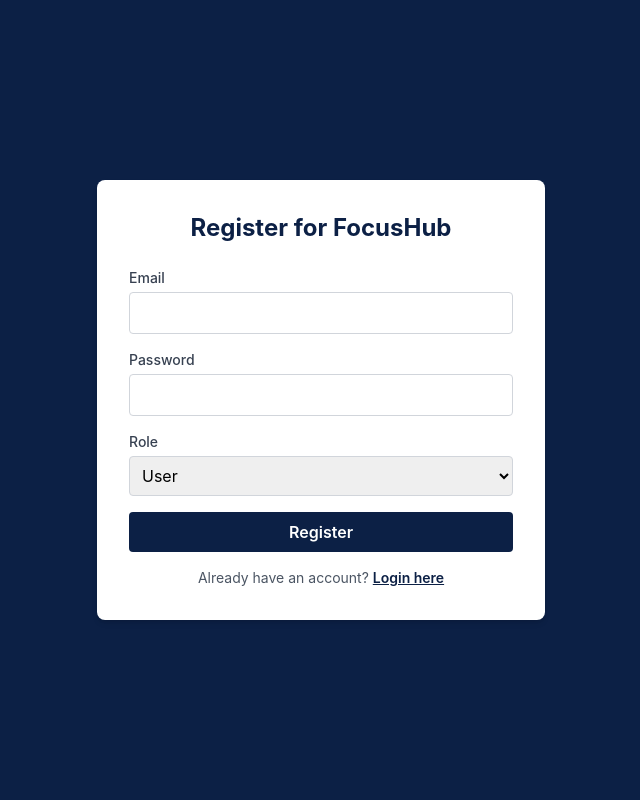
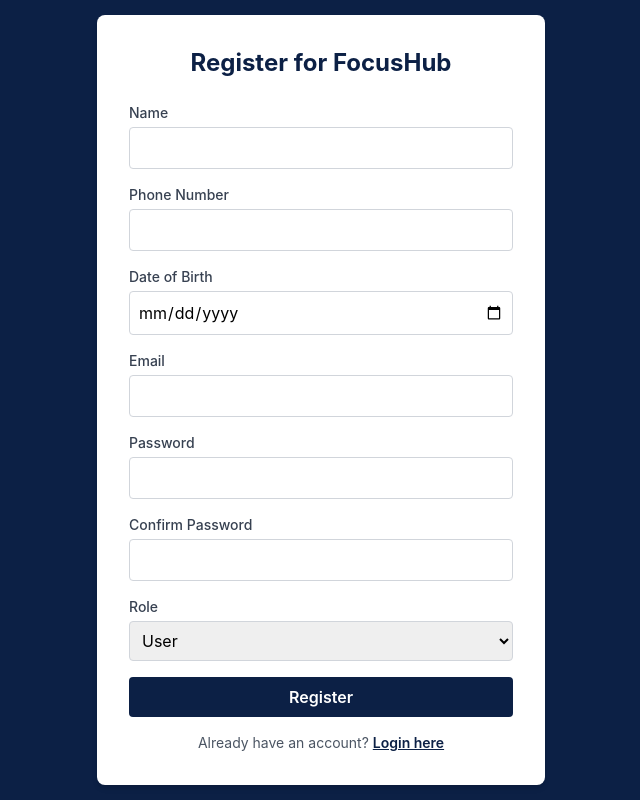
Before and after one commit to TamilSelvi072001/study-hub, a React (Create React App) app: page /register in a window 1280 px wide. Shown: the whole page, without its empty margins (319-959 px from the left). Built offline with nearby package versions, Linux system fonts and the light colour scheme.

Commit message:
details from user

```diff
--- a/src/apiService/LoginService.tsx
+++ b/src/apiService/LoginService.tsx
@@ -1,9 +1,10 @@
 // src/apiService/LoginService.ts
 
-const BASE_URL = "https://studyhub-1-9pee.onrender.com";
+// const BASE_URL = "https://studyhub-1-9pee.onrender.com";
+const BASE_URL = "http://localhost:8080/auth";
 
 //  LOGIN FUNCTION
-export const loginUser = async (userName: string, password: string) => {
+export const loginUser = async (email: string, password: string) => {
   const endpoint = `${BASE_URL}/login`;
 
   try {
@@ -12,7 +13,7 @@
       headers: {
         "Content-Type": "application/json",
       },
-      body: JSON.stringify({ userName, password }),
+      body: JSON.stringify({ email, password }),
     });
 
     if (!response.ok) {
@@ -25,12 +26,13 @@
     throw new Error("An error occurred during login.");
   }
 };
-
-// REGISTER FUNCTION
 export const registerUser = async (
+  email: string,
+  password: string,
+  role: string,
   userName: string,
-  password: string,
-  role: string
+  phone: string,
+  dob: string // format: 'YYYY-MM-DD'
 ) => {
   const endpoint = `${BASE_URL}/register`;
 
@@ -41,9 +43,12 @@
         "Content-Type": "application/json",
       },
       body: JSON.stringify({
+        email,
+        password,
+        roles: [role], // Backend expects a set
         userName,
-        password,
-        roles: [role], // Backend expects an array
+        phone,
+        dob, // Ensure it's in YYYY-MM-DD format to match LocalDate
       }),
     });
 
@@ -52,7 +57,7 @@
       throw new Error(errorText || "Registration failed.");
     }
 
-    return await response.text(); // or response.json()
+    return await response.text(); // or response.json() based on backend
   } catch (error) {
     throw new Error("An error occurred during registration.");
   }
--- a/src/apiService/SearchService.tsx
+++ b/src/apiService/SearchService.tsx
@@ -1,4 +1,5 @@
-const BASE_URL = "https://studyhub-1-9pee.onrender.com";
+// const BASE_URL ="https://studyhub-1-9pee.onrender.com"
+const BASE_URL = "http://localhost:8080";
 
 export interface SearchPayload {
   date: string;
--- a/src/component/login/LoginPage.tsx
+++ b/src/component/login/LoginPage.tsx
@@ -3,7 +3,7 @@
 import { useNavigate } from "react-router-dom";
 
 const LoginPage: React.FC = () => {
-  const [userName, setUserName] = useState<string>("");
+  const [email, setEmail] = useState<string>("");
   const [password, setPassword] = useState<string>("");
   const [error, setError] = useState<string>("");
   const [success, setSuccess] = useState<string>("");
@@ -12,8 +12,8 @@
 
   const handleSubmit = async (e: React.FormEvent<HTMLFormElement>) => {
     e.preventDefault();
-    if (!userName || !password) {
-      setError("Please enter both username and password.");
+    if (!email || !password) {
+      setError("Please enter both email and password.");
       return;
     }
 
@@ -22,11 +22,14 @@
     setIsLoading(true);
 
     try {
-      const result = await loginUser(userName, password);
+      const result = await loginUser(email, password);
       setSuccess("Login successful!");
 
-      setUserName("");
+      setEmail("");
       setPassword("");
+
+      // You might want to redirect on successful login
+      // navigate("/dashboard");
     } catch (err: any) {
       setError(err.message || "Login failed. Try again.");
     } finally {
@@ -54,16 +57,16 @@
         <form onSubmit={handleSubmit} className="space-y-4">
           <div>
             <label
-              htmlFor="username"
+              htmlFor="email"
               className="block text-sm font-medium text-gray-700"
             >
-              Username
+              Email
             </label>
             <input
-              type="text"
-              id="username"
-              value={userName}
-              onChange={(e) => setUserName(e.target.value)}
+              type="email"
+              id="email"
+              value={email}
+              onChange={(e) => setEmail(e.target.value)}
               required
               className="mt-1 w-full p-2 border border-gray-300 rounded focus:outline-none focus:ring-2 focus:ring-[#0c2045]"
             />
--- a/src/component/login/RegisterPage.tsx
+++ b/src/component/login/RegisterPage.tsx
@@ -5,7 +5,12 @@
 const RegisterPage = () => {
   const [email, setEmail] = useState<string>("");
   const [password, setPassword] = useState<string>("");
+  const [confirmPassword, setConfirmPassword] = useState<string>("");
+  const [name, setName] = useState<string>("");
+  const [phone, setPhone] = useState<string>("");
+  const [dob, setDob] = useState<string>("");
   const [role, setRole] = useState<string>("USER");
+
   const [error, setError] = useState<string>("");
   const [success, setSuccess] = useState<string>("");
   const [isLoading, setIsLoading] = useState<boolean>(false);
@@ -14,8 +19,23 @@
   const handleSubmit = async (e: React.FormEvent<HTMLFormElement>) => {
     e.preventDefault();
 
-    if (!email || !password || !role) {
+    // Check all fields
+    if (
+      !name ||
+      !phone ||
+      !dob ||
+      !email ||
+      !password ||
+      !confirmPassword ||
+      !role
+    ) {
       setError("Please fill in all fields.");
+      return;
+    }
+
+    // Validate password match
+    if (password !== confirmPassword) {
+      setError("Passwords do not match.");
       return;
     }
 
@@ -24,10 +44,24 @@
     setIsLoading(true);
 
     try {
-      const data = await registerUser(email, password, role?.toUpperCase());
+      // Assuming registerUser is updated to accept these new fields
+      const data = await registerUser(
+        email,
+        password,
+        role?.toUpperCase(),
+        name,
+        phone,
+        dob
+      );
+
       setSuccess("User registered successfully.");
+      // Clear all inputs
       setEmail("");
       setPassword("");
+      setConfirmPassword("");
+      setName("");
+      setPhone("");
+      setDob("");
       setRole("USER");
     } catch (err: any) {
       setError(err.message || "Registration failed. Please try again.");
@@ -46,7 +80,6 @@
         {error && (
           <p className="text-red-700 bg-red-100 p-3 mb-4 rounded">{error}</p>
         )}
-
         {success && (
           <p className="text-green-700 bg-green-100 p-3 mb-4 rounded">
             {success}
@@ -54,6 +87,58 @@
         )}
 
         <form onSubmit={handleSubmit} className="space-y-4">
+          <div>
+            <label
+              htmlFor="name"
+              className="block text-sm font-medium text-gray-700"
+            >
+              Name
+            </label>
+            <input
+              type="text"
+              id="name"
+              value={name}
+              onChange={(e) => setName(e.target.value)}
+              required
+              className="mt-1 w-full p-2 border border-gray-300 rounded focus:outline-none focus:ring-2 focus:ring-[#0c2045]"
+            />
+          </div>
+
+          <div>
+            <label
+              htmlFor="phone"
+              className="block text-sm font-medium text-gray-700"
+            >
+              Phone Number
+            </label>
+            <input
+              type="tel"
+              id="phone"
+              value={phone}
+              onChange={(e) => setPhone(e.target.value)}
+              required
+              pattern="[0-9]{10}"
+              className="mt-1 w-full p-2 border border-gray-300 rounded focus:outline-none focus:ring-2 focus:ring-[#0c2045]"
+            />
+          </div>
+
+          <div>
+            <label
+              htmlFor="dob"
+              className="block text-sm font-medium text-gray-700"
+            >
+              Date of Birth
+            </label>
+            <input
+              type="date"
+              id="dob"
+              value={dob}
+              onChange={(e) => setDob(e.target.value)}
+              required
+              className="mt-1 w-full p-2 border border-gray-300 rounded focus:outline-none focus:ring-2 focus:ring-[#0c2045]"
+            />
+          </div>
+
           <div>
             <label
               htmlFor="email"
@@ -83,6 +168,23 @@
               id="password"
               value={password}
               onChange={(e) => setPassword(e.target.value)}
+              required
+              className="mt-1 w-full p-2 border border-gray-300 rounded focus:outline-none focus:ring-2 focus:ring-[#0c2045]"
+            />
+          </div>
+
+          <div>
+            <label
+              htmlFor="confirmPassword"
+              className="block text-sm font-medium text-gray-700"
+            >
+              Confirm Password
+            </label>
+            <input
+              type="password"
+              id="confirmPassword"
+              value={confirmPassword}
+              onChange={(e) => setConfirmPassword(e.target.value)}
               required
               className="mt-1 w-full p-2 border border-gray-300 rounded focus:outline-none focus:ring-2 focus:ring-[#0c2045]"
             />
```
Also changed, not shown: src/component/utility/Utility.tsx (+20 -0 lines).
